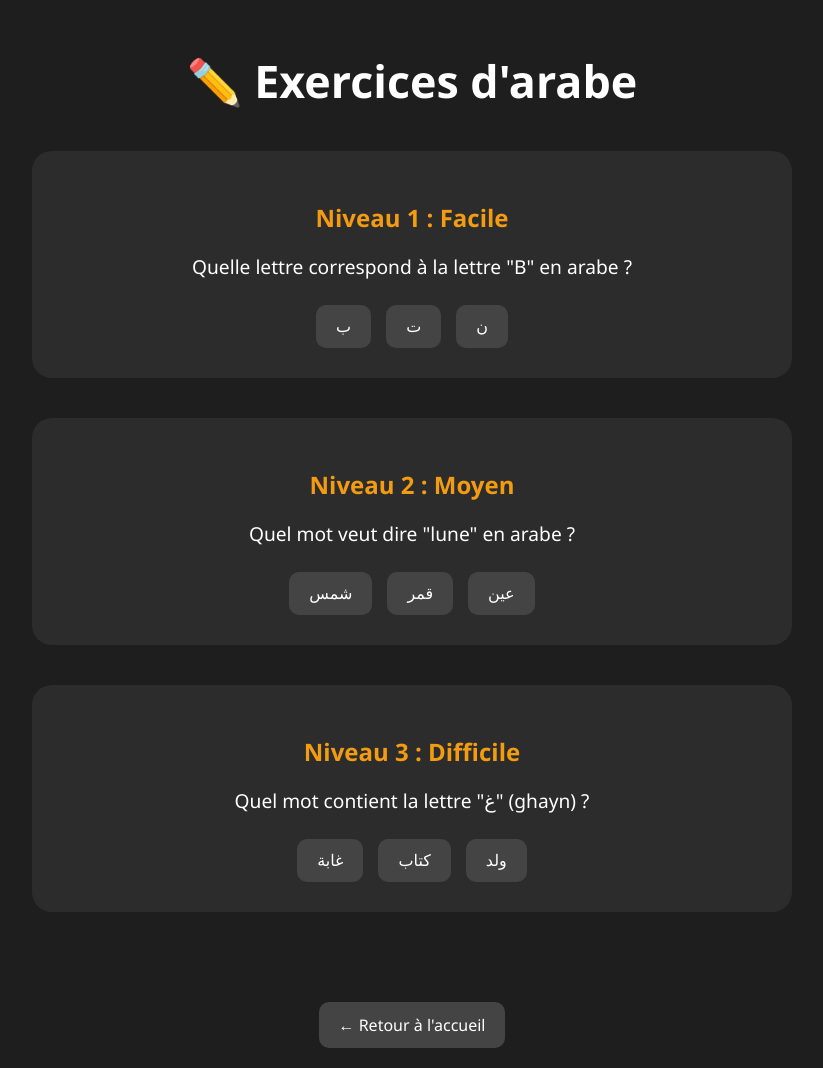
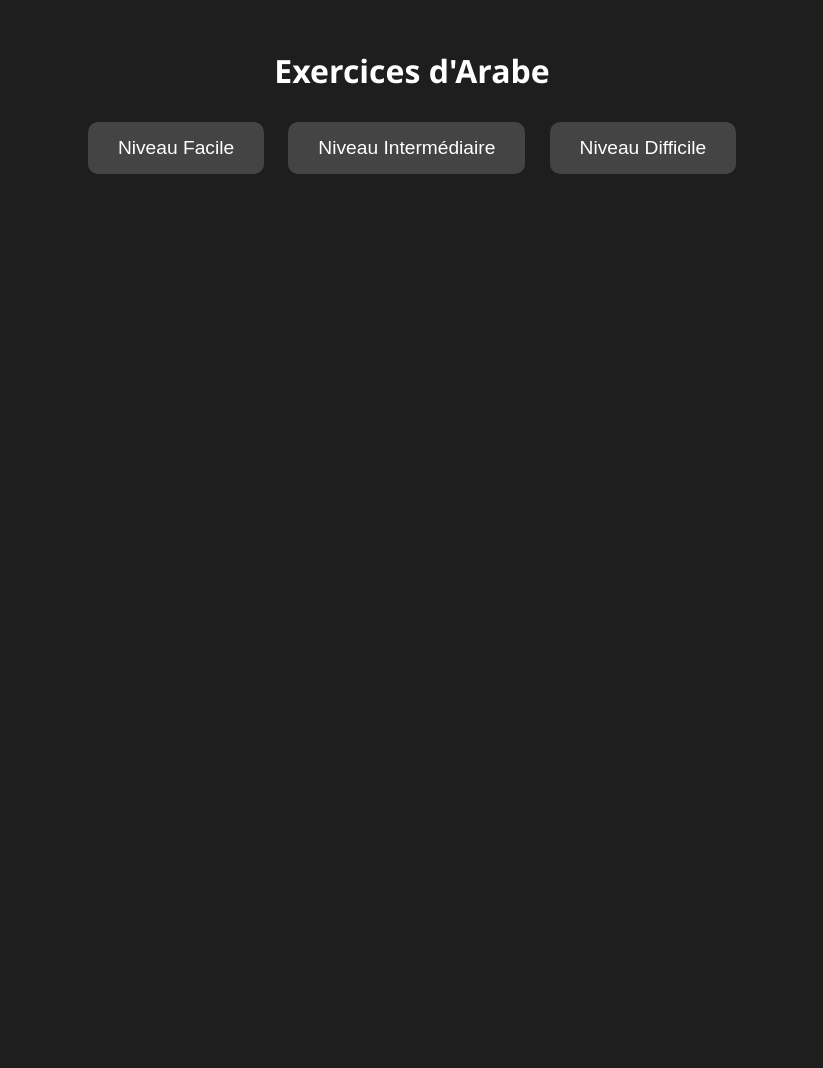
Before and after one commit to Nkidou/learn, a plain HTML site: page exercices.html in a window 1280 px wide. Shown: the whole page, without its empty margins (228-1051 px from the left). After the commit the page ends 800 px from the top, so only its background shows below. Drawn offline with Linux system fonts and the light colour scheme.

Commit message:
Update exercices.html

```diff
--- a/exercices.html
+++ b/exercices.html
@@ -1,139 +1,148 @@
 <!DOCTYPE html>
 <html lang="fr">
 <head>
-  <meta charset="UTF-8" />
-  <meta name="viewport" content="width=device-width, initial-scale=1.0" />
-  <title>Exercices d'arabe</title>
+<meta charset="UTF-8">
+<meta name="viewport" content="width=device-width, initial-scale=1.0">
+<title>Exercices d'Arabe</title>
 <style>
   body {
-      margin: 0;
-      padding: 20px;
-      font-family: 'Segoe UI', sans-serif;
     background-color: #1e1e1e;
     color: #fff;
+    font-family: 'Segoe UI', sans-serif;
     text-align: center;
+    padding: 20px;
   }
-
   h1 {
-      font-size: 2.8rem;
-      margin-bottom: 40px;
+    margin-bottom: 20px;
   }
-
-    .niveau {
-      background-color: #2c2c2c;
-      border-radius: 20px;
-      padding: 30px;
-      margin-bottom: 40px;
-      max-width: 700px;
-      margin-left: auto;
-      margin-right: auto;
+  .niveau-btn, .rejouer-btn {
+    margin: 10px;
+    padding: 15px 30px;
+    font-size: 1.2rem;
+    background-color: #444;
+    border: none;
+    border-radius: 10px;
+    color: #fff;
+    cursor: pointer;
+    transition: background 0.3s;
   }
-
-    h2 {
-      color: #f39c12;
-      margin-bottom: 15px;
+  .niveau-btn:hover, .rejouer-btn:hover {
+    background-color: #666;
   }
-
-    .question {
-      margin-bottom: 25px;
-      font-size: 1.2rem;
+  .question, .resultat {
+    margin-top: 40px;
+    font-size: 1.5rem;
   }
-
-    .reponses {
+  .options {
+    margin-top: 20px;
     display: flex;
     justify-content: center;
     flex-wrap: wrap;
-      gap: 15px;
+    gap: 20px;
   }
-
-    button {
-      padding: 12px 20px;
-      font-size: 1rem;
+  .option-btn {
+    padding: 10px 20px;
+    font-size: 1.2rem;
+    background-color: #333;
     border: none;
     border-radius: 10px;
-      background-color: #444;
+    cursor: pointer;
     color: #fff;
-      cursor: pointer;
-      transition: background-color 0.3s ease;
+    transition: background 0.3s;
   }
-
-    button:hover {
+  .option-btn:hover {
     background-color: #555;
-    }
-
-    .correct {
-      background-color: #27ae60 !important;
-    }
-
-    .incorrect {
-      background-color: #e74c3c !important;
-    }
-
-    a {
-      color: #fff;
-      text-decoration: none;
-      margin-top: 50px;
-      display: inline-block;
-      background-color: #444;
-      padding: 12px 20px;
-      border-radius: 10px;
-    }
-
-    a:hover {
-      background-color: #666;
   }
 </style>
 </head>
 <body>
 
-  <h1>✏️ Exercices d'arabe</h1>
-
-  <!-- Niveau Facile -->
-  <div class="niveau">
-    <h2>Niveau 1 : Facile</h2>
-    <p class="question">Quelle lettre correspond à la lettre "B" en arabe ?</p>
-    <div class="reponses">
-      <button onclick="check(this, true)">ب</button>
-      <button onclick="check(this, false)">ت</button>
-      <button onclick="check(this, false)">ن</button>
-    </div>
+<h1>Exercices d'Arabe</h1>
+<div id="menu">
+  <button class="niveau-btn" onclick="startGame('facile')">Niveau Facile</button>
+  <button class="niveau-btn" onclick="startGame('moyen')">Niveau Intermédiaire</button>
+  <button class="niveau-btn" onclick="startGame('difficile')">Niveau Difficile</button>
 </div>
 
-  <!-- Niveau Moyen -->
-  <div class="niveau">
-    <h2>Niveau 2 : Moyen</h2>
-    <p class="question">Quel mot veut dire "lune" en arabe ?</p>
-    <div class="reponses">
-      <button onclick="check(this, false)">شمس</button>
-      <button onclick="check(this, true)">قمر</button>
-      <button onclick="check(this, false)">عين</button>
-    </div>
+<div id="jeu" style="display:none;">
+  <div class="question" id="question"></div>
+  <div class="options" id="options"></div>
+  <div class="resultat" id="resultat"></div>
 </div>
 
-  <!-- Niveau Difficile -->
-  <div class="niveau">
-    <h2>Niveau 3 : Difficile</h2>
-    <p class="question">Quel mot contient la lettre "غ" (ghayn) ?</p>
-    <div class="reponses">
-      <button onclick="check(this, true)">غابة</button>
-      <button onclick="check(this, false)">كتاب</button>
-      <button onclick="check(this, false)">ولد</button>
-    </div>
+<div id="fin" style="display:none;">
+  <h2 id="score"></h2>
+  <button class="rejouer-btn" onclick="location.reload()">Retour au Menu</button>
 </div>
 
-  <a href="index.html">← Retour à l'accueil</a>
+<script>
+const lettres = ['ا', 'ب', 'ت', 'ث', 'ج', 'ح', 'خ', 'د', 'ذ', 'ر', 'ز', 'س', 'ش', 'ص', 'ض', 'ط', 'ظ', 'ع', 'غ', 'ف', 'ق', 'ك', 'ل', 'م', 'ن', 'هـ', 'و', 'ي'];
+let niveau = '';
+let questions = [];
+let index = 0;
+let bonnesReponses = 0;
 
-  <script>
-    function check(button, isCorrect) {
-      if (isCorrect) {
-        button.classList.add('correct');
-      } else {
-        button.classList.add('incorrect');
+function startGame(selectedNiveau) {
+  niveau = selectedNiveau;
+  document.getElementById('menu').style.display = 'none';
+  document.getElementById('jeu').style.display = 'block';
+  genererQuestions();
+  afficherQuestion();
 }
 
-      setTimeout(() => {
-        button.classList.remove('correct', 'incorrect');
-      }, 1000);
+function genererQuestions() {
+  let copyLettres = [...lettres];
+  for (let i = 0; i < 8; i++) {
+    const lettre = copyLettres.splice(Math.floor(Math.random() * copyLettres.length), 1)[0];
+    questions.push(lettre);
+  }
+}
+
+function afficherQuestion() {
+  if (index >= questions.length) {
+    afficherScore();
+    return;
+  }
+  document.getElementById('resultat').innerText = '';
+  const question = questions[index];
+  document.getElementById('question').innerText = `Trouve la lettre : ${question}`;
+
+  const options = genererOptions(question);
+  document.getElementById('options').innerHTML = '';
+  options.forEach(opt => {
+    const btn = document.createElement('button');
+    btn.innerText = opt;
+    btn.className = 'option-btn';
+    btn.onclick = () => verifierReponse(opt, question);
+    document.getElementById('options').appendChild(btn);
+  });
+}
+
+function genererOptions(correct) {
+  let opts = [correct];
+  let lettresRestantes = lettres.filter(l => l !== correct);
+  while (opts.length < 4) {
+    const random = lettresRestantes.splice(Math.floor(Math.random() * lettresRestantes.length), 1)[0];
+    opts.push(random);
+  }
+  return opts.sort(() => Math.random() - 0.5);
+}
+
+function verifierReponse(selected, correct) {
+  if (selected === correct) {
+    bonnesReponses++;
+    document.getElementById('resultat').innerText = '✅ Correct !';
+  } else {
+    document.getElementById('resultat').innerText = '❌ Incorrect !';
+  }
+  index++;
+  setTimeout(afficherQuestion, 1000);
+}
+
+function afficherScore() {
+  document.getElementById('jeu').style.display = 'none';
+  document.getElementById('fin').style.display = 'block';
+  document.getElementById('score').innerText = `Ton score : ${bonnesReponses} / 8`;
 }
 </script>
 
```
Lines whose indentation alone changed are shown as unchanged.
